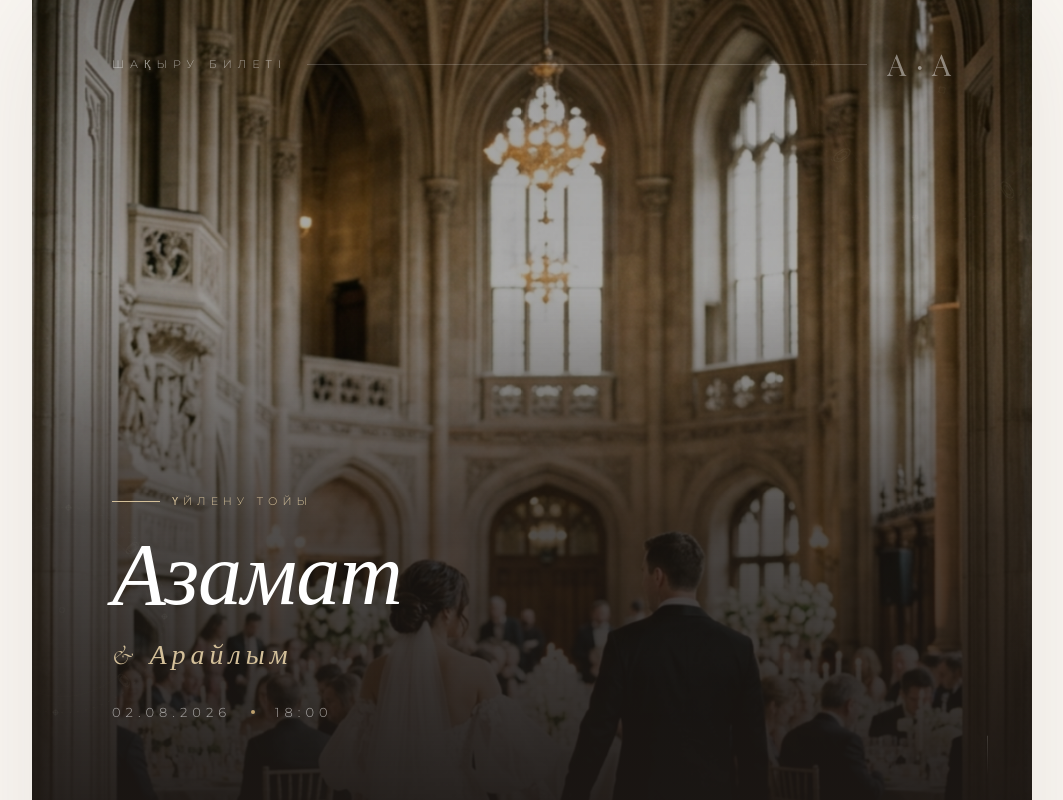
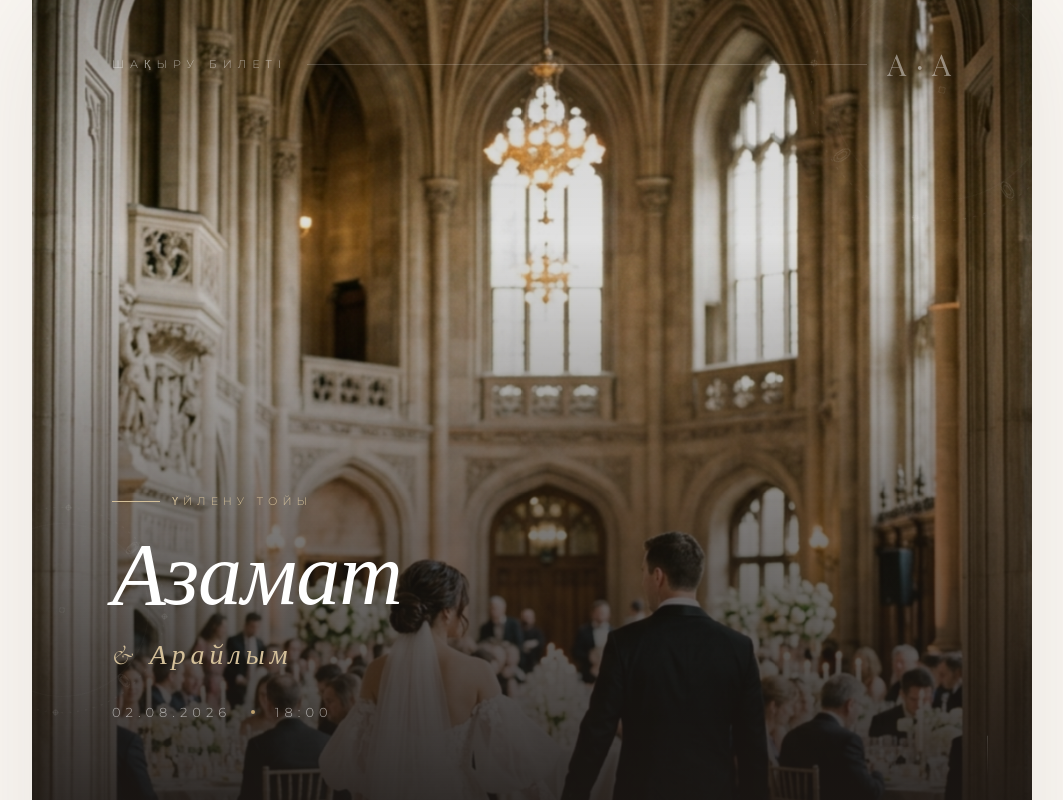
Before and after one commit to Eroma-EA/Shaqyrtu, a Next.js app: page / in a window 1280 px wide. Shown: the top 800 px of the page, without its empty margins (108-1171 px from the left). Built offline with nearby package versions, Linux system fonts and the light colour scheme; a web font is replaced by a local one.

Commit message:
Brighten hero photo, adjust overlay gradient, and make hero ornaments more visible

```diff
--- a/src/app/hero.module.css
+++ b/src/app/hero.module.css
@@ -18,7 +18,7 @@
   height: 100%;
   object-fit: cover;
   object-position: center 20%;
-  filter: brightness(0.72) saturate(0.9);
+  filter: brightness(0.88) saturate(0.95);
   transform: scale(1.04);
   animation: heroZoom 18s ease-out forwards;
 }
@@ -34,10 +34,10 @@
   inset: 0;
   background:
     linear-gradient(to bottom,
-      rgba(28, 23, 20, 0.15) 0%,
-      rgba(28, 23, 20, 0.08) 35%,
-      rgba(28, 23, 20, 0.65) 65%,
-      rgba(28, 23, 20, 0.92) 100%
+      rgba(28, 23, 20, 0.1) 0%,
+      rgba(28, 23, 20, 0.0) 30%,
+      rgba(28, 23, 20, 0.5) 65%,
+      rgba(28, 23, 20, 0.88) 100%
     );
 }
 
@@ -102,7 +102,7 @@
 
 /* Brighter ornament variant for hero (dark background) */
 .heroOrnament {
-  filter: brightness(2.2) opacity(0.22);
+  filter: brightness(2.8) opacity(0.45);
 }
 
 .heroEyebrow {
```
